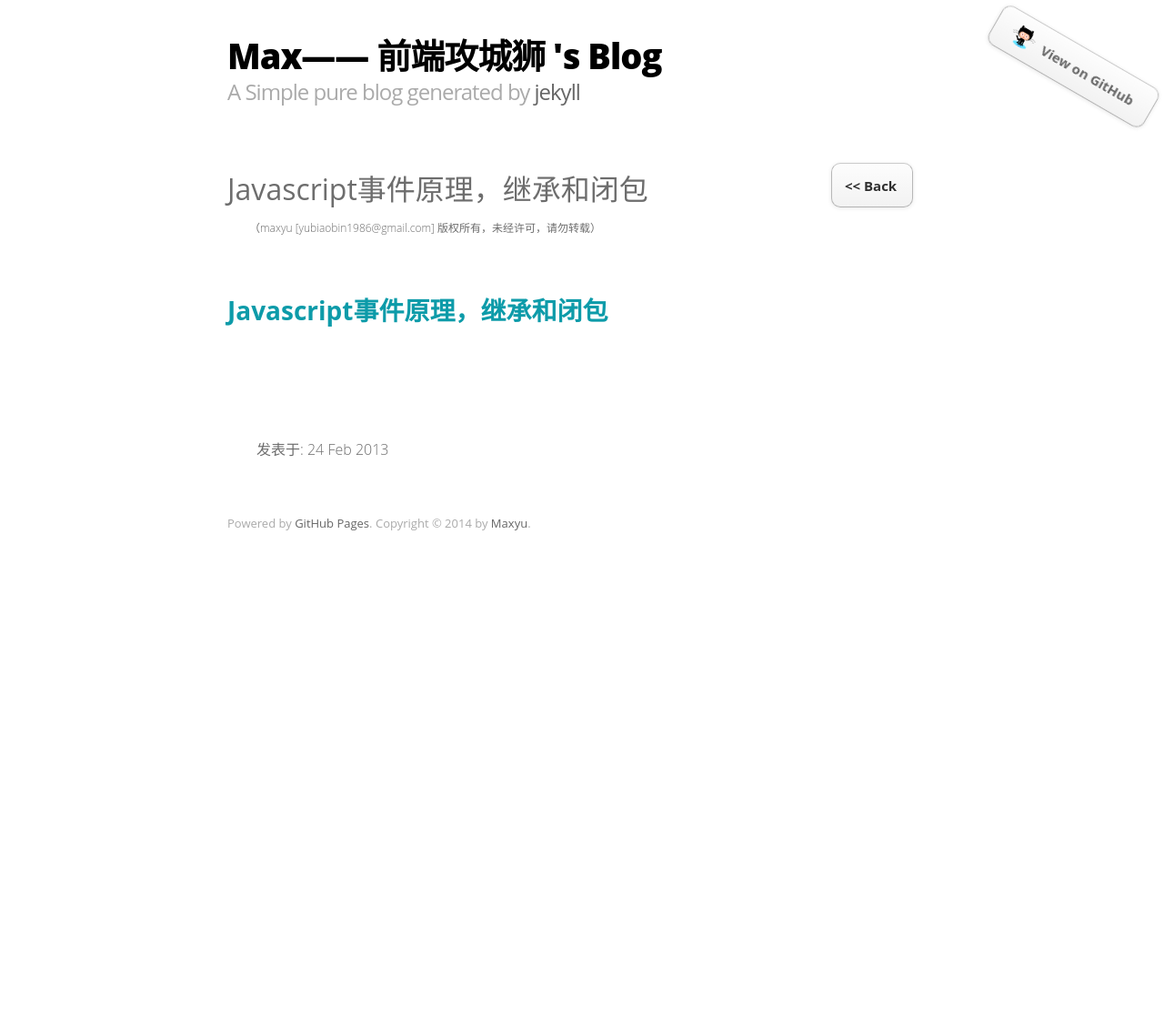
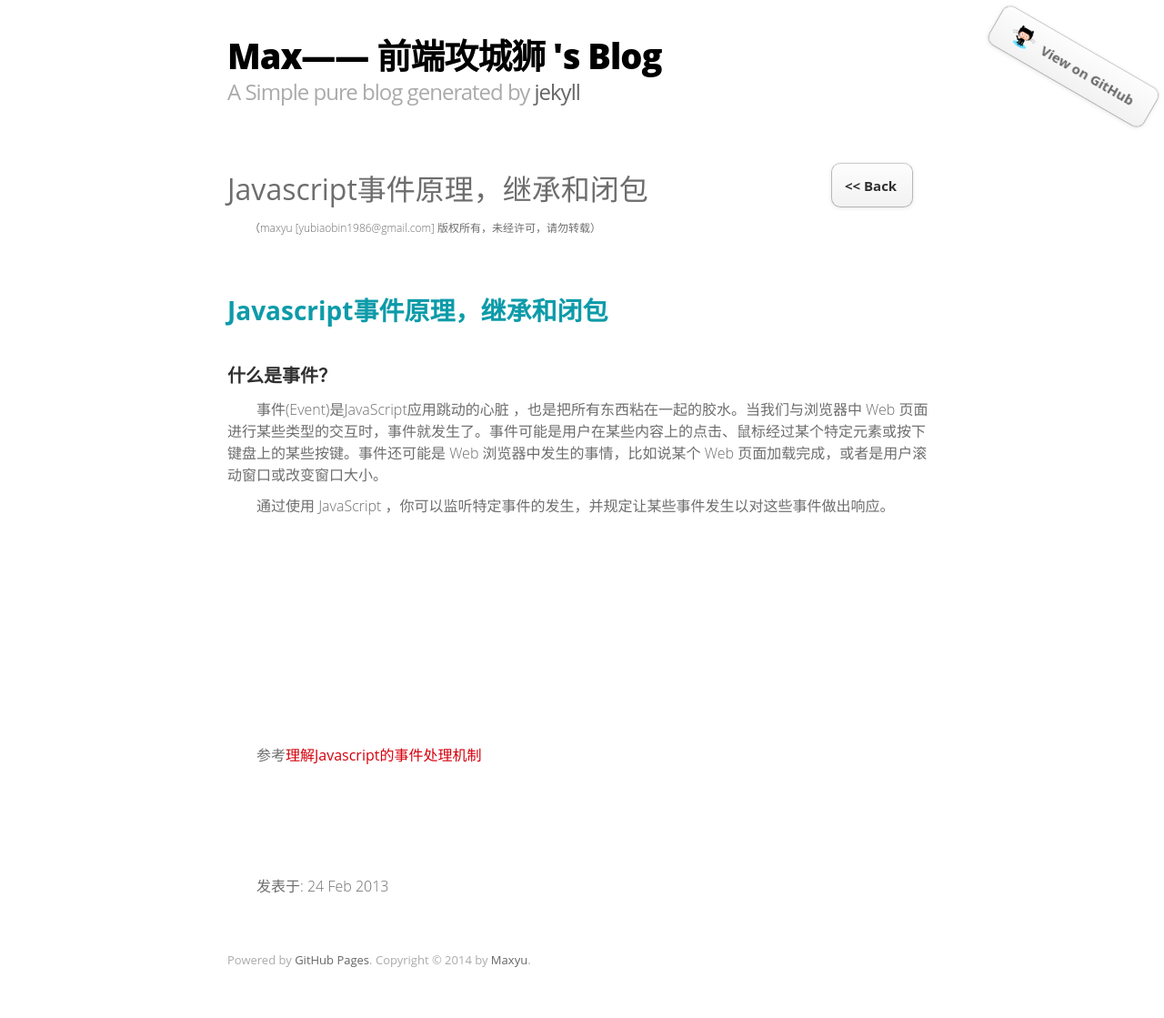
Before and after one commit to yubiaobin/yubiaobin.github.io, a Jekyll site: the page built from _posts/2013-02-24-javascript-event.html, in a window 1280 px wide. Shown: the whole page at 91% size. Built offline with Jekyll 4.4.1, drawn with Linux system fonts in a browser that asks for light colours; comment, search, counter and statistics services are not loaded; before the commit the page ends 900 px from its top, so only the background shows below that.

Commit message:
modified javascript event blog

```diff
--- a/_posts/2013-02-24-javascript-event.html
+++ b/_posts/2013-02-24-javascript-event.html
@@ -7,3 +7,21 @@ title : Javascript事件原理，继承和闭包
 
 
 <h3>Javascript事件原理，继承和闭包</h3>
+
+
+
+<h4>什么是事件？</h4>
+<p>事件(Event)是JavaScript应用跳动的心脏 ，也是把所有东西粘在一起的胶水。当我们与浏览器中 Web 页面进行某些类型的交互时，事件就发生了。事件可能是用户在某些内容上的点击、鼠标经过某个特定元素或按下键盘上的某些按键。事件还可能是 Web 浏览器中发生的事情，比如说某个 Web 页面加载完成，或者是用户滚动窗口或改变窗口大小。</p>
+<p>通过使用 JavaScript ，你可以监听特定事件的发生，并规定让某些事件发生以对这些事件做出响应。</p>
+
+
+
+
+
+
+
+
+
+
+
+<p class="pege_tail">参考<a href="http://www.cnblogs.com/binyong/articles/1750263.html" target="_blank">理解Javascript的事件处理机制</a></p>
```
Also changed, not shown: _posts/2013-06-06-http-status-value.html (renamed from _posts/2013-06-06-http-state-value.html), 1 other file.
